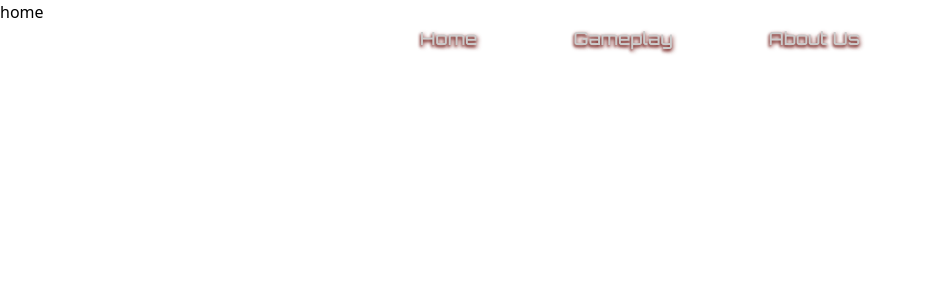
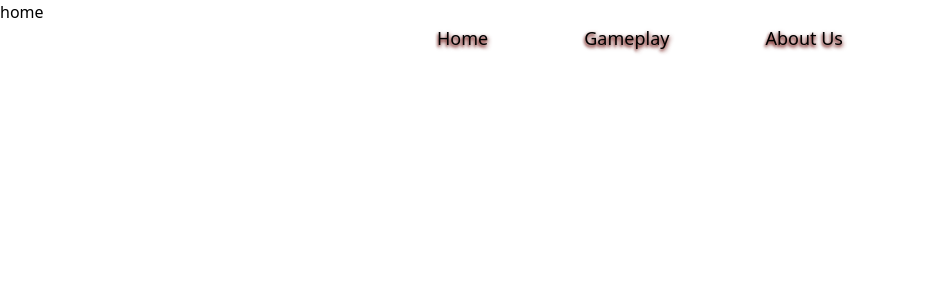
Before and after one commit to Alexander-Lindstroem/enginelight__web, a Next.js app: page / in a window 1280 px wide. Shown: the top 300 px of the page, without its empty margins (0-925 px from the left). Built offline with nearby package versions, Linux system fonts and the light colour scheme.

Commit message:
Added the variables

```diff
--- a/src/components/Header/index.tsx
+++ b/src/components/Header/index.tsx
@@ -5,8 +5,8 @@ const Header = () => {
         <header className="fixed top-0 left-0 w-full z-50 bg-transparent py-4" >
             <nav className="flex justify-center items-center gap-10 sm:gap-10 md:gap-24 text-sm sm:text-base md:text-lg px-[20px] h-[44px]"
                 style={{
-                    color: "#CBCBCB",
-                    fontFamily: "'Orbitron', sans-serif",
+                    color: "var(--color-elwhite)",
+                    fontFamily: "var(--font-elmain), sans-serif",
                     fontWeight: '500',
                     textShadow:
                         '-1px 2px 3px rgba(117, 32, 29, 0.9), 1px 2px 4px rgba(117, 32, 29, 0.9)'
```
